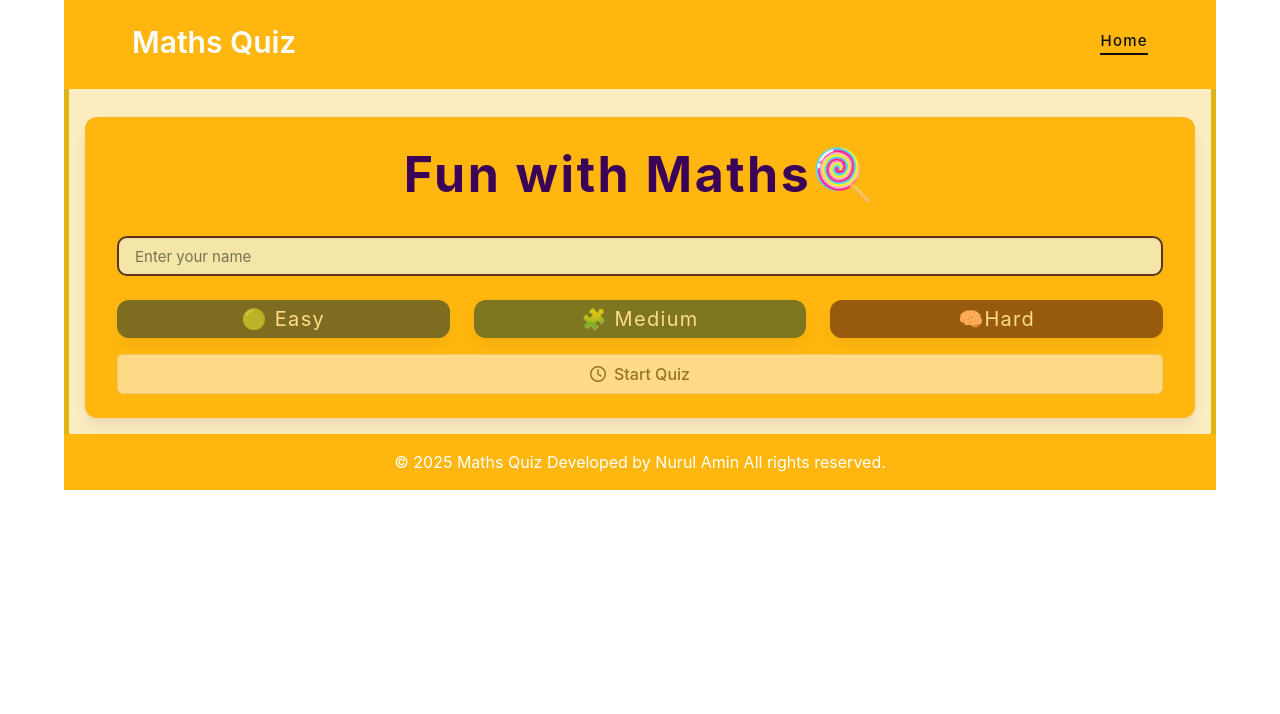
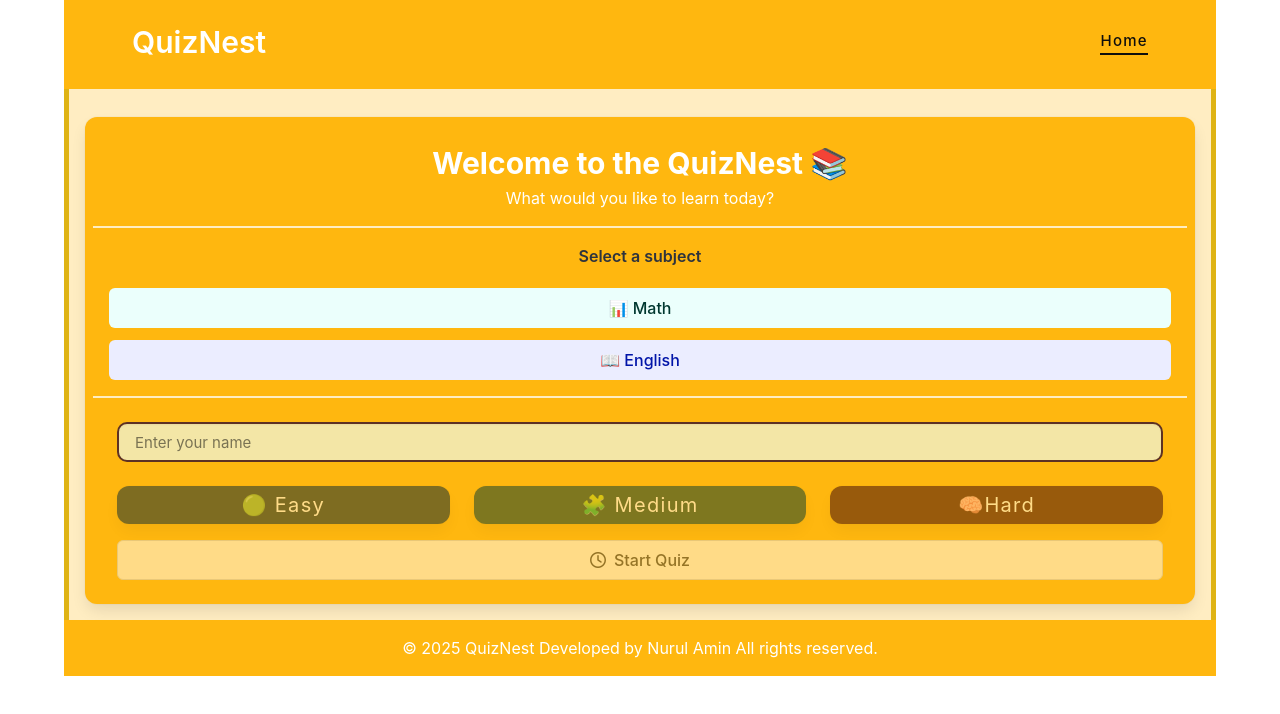
Before and after one commit to engnurulamin/maths-quiz, a SvelteKit app: page / in a window 1280 px wide. Shown: the top 714 px of the page. Built offline with nearby package versions, Linux system fonts and the light colour scheme.

Commit message:
some design

```diff
--- a/src/lib/Navbar.svelte
+++ b/src/lib/Navbar.svelte
@@ -1,7 +1,7 @@
 <nav>
   <div class="navbar-container px-6 pb-4">
     <div class="logo">
-      <a href="/"><strong>Maths Quiz</strong></a>
+      <a href="/"><strong>QuizNest</strong></a>
     </div>
     <button class="hamburger" on:click={() => is_open = !is_open}>
       ☰
--- a/src/routes/+layout.svelte
+++ b/src/routes/+layout.svelte
@@ -8,7 +8,7 @@
   <footer class="footer has-background-warning py-4">
     <div class="content has-text-centered">
       <p class="has-text-white">
-        © 2025 Maths Quiz Developed by <a href="https://github.com/engnurulamin" target="_blank" class="has-text-white">Nurul Amin</a> All rights reserved.
+        © 2025 QuizNest Developed by <a href="https://github.com/engnurulamin" target="_blank" class="has-text-white">Nurul Amin</a> All rights reserved.
       </p>
     </div>
   </footer>
--- a/src/routes/+page.svelte
+++ b/src/routes/+page.svelte
@@ -2,24 +2,26 @@
   <div class="column has-text-centered">
     <div class="card m-4 p-2 has-background-warning">
       <div class="control">
-        <p class="field">
-          <h1>Fun with Maths{randomEmoji}</h1>
-      <p class="has-text-dark is-size-5 mt-1">
-        {#if $user_name}
-        Your name is: <span class="has-text-success">{$user_name}</span>
-        {/if}
-      </p>
-
-      <p class="has-text-dark is-size-7 mt-1">
-        {#if $difficulty}
-        You are going to play on
-        <span class="has-text-weight-bold has-text-success-light is-size-6">
-          {$difficulty.toUpperCase()}
-        </span> mode
-        {/if}
-      </p>
+        <div class="field p-4">
+          <h1 class="">Welcome to the QuizNest {randomEmoji}</h1>
+          <h3 class="has-text-white">What would you like to learn today?</h3>
+        </div>
       </div>
-
+      <hr class="is-paddingless has-background-warning-light p-0 m-0">
+      <div class="control">
+        <div class="field p-4">
+          <div class="buttons is-centered">
+            <label class="label">Select a subject</label>
+            <a href="/math" class="button is-primary is-light is-fullwidth">
+              📊 Math
+            </a>
+            <a href="/english" class="button is-link is-light is-fullwidth">
+              📖 English
+            </a>
+          </div>
+        </div>
+      </div>
+      <hr class="is-paddingless has-background-warning-light p-0 m-0">
       <div class="control mx-5">
         <div class="filed my-5">
           <input class="input p-4 is-transparent transparent-input" type="text" placeholder="Enter your name" bind:value={$user_name}>
@@ -61,16 +63,14 @@
 
 <style>
   h1 {
-    letter-spacing: 2.5px;
     font-weight: bolder;
-    font-size: 50px;
-    color: rgb(58, 3, 87);
+    font-size: 30px;
+    color: white;
   }
 
   .transparent-input {
     background-color: rgb(243, 230, 166) !important;
     border: 2px solid rgba(56, 3, 3, 0.796);
-    padding: 0.75rem 1.5rem;
     border-radius: 10px;
     transition: all 0.3s ease;
     color: #000;
@@ -108,7 +108,7 @@
 
   @media (max-width: 768px) {
     h1 {
-    font-size: 30px;
+    font-size: 22px;
    }
   }
 </style>
@@ -118,9 +118,8 @@
 	import { user_name, difficulty } from '$lib/stores';
 
 
-	let funEmojis = [
-		"🎉", "🎈", "🧁", "🍭", "🍬", "⭐", "🌟", "🪄",
-		"🚀",  "👑", "💎","🎀", "💖", "🔥", "💥"
+	let emojis = [
+		"📚", "✏️", "🧠", "🏫"
 	];
 
 	let randomEmoji = "";
@@ -132,7 +131,7 @@
 	});
 
 	function updateEmoji() {
-		randomEmoji = funEmojis[Math.floor(Math.random() * funEmojis.length)];
+		randomEmoji = emojis[Math.floor(Math.random() * emojis.length)];
 	}
 
   function difficultyClick(type) {
```
